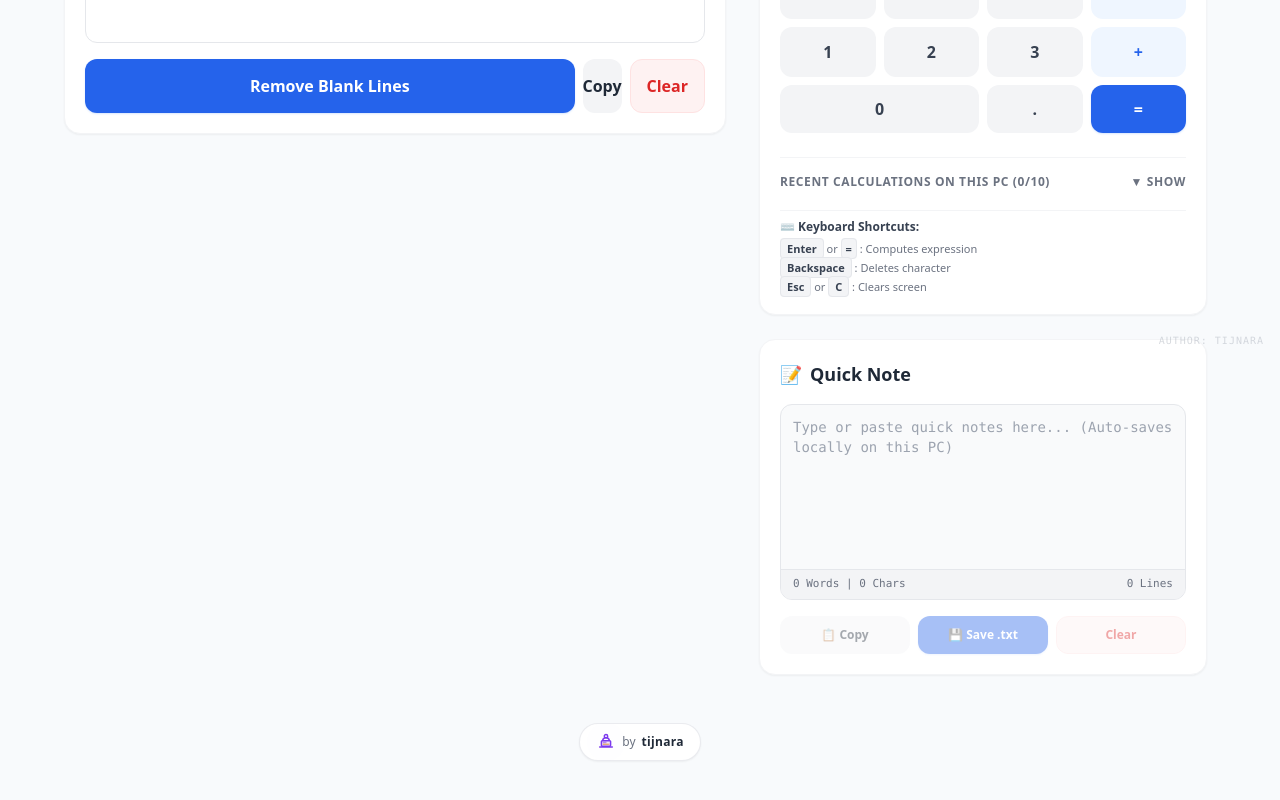
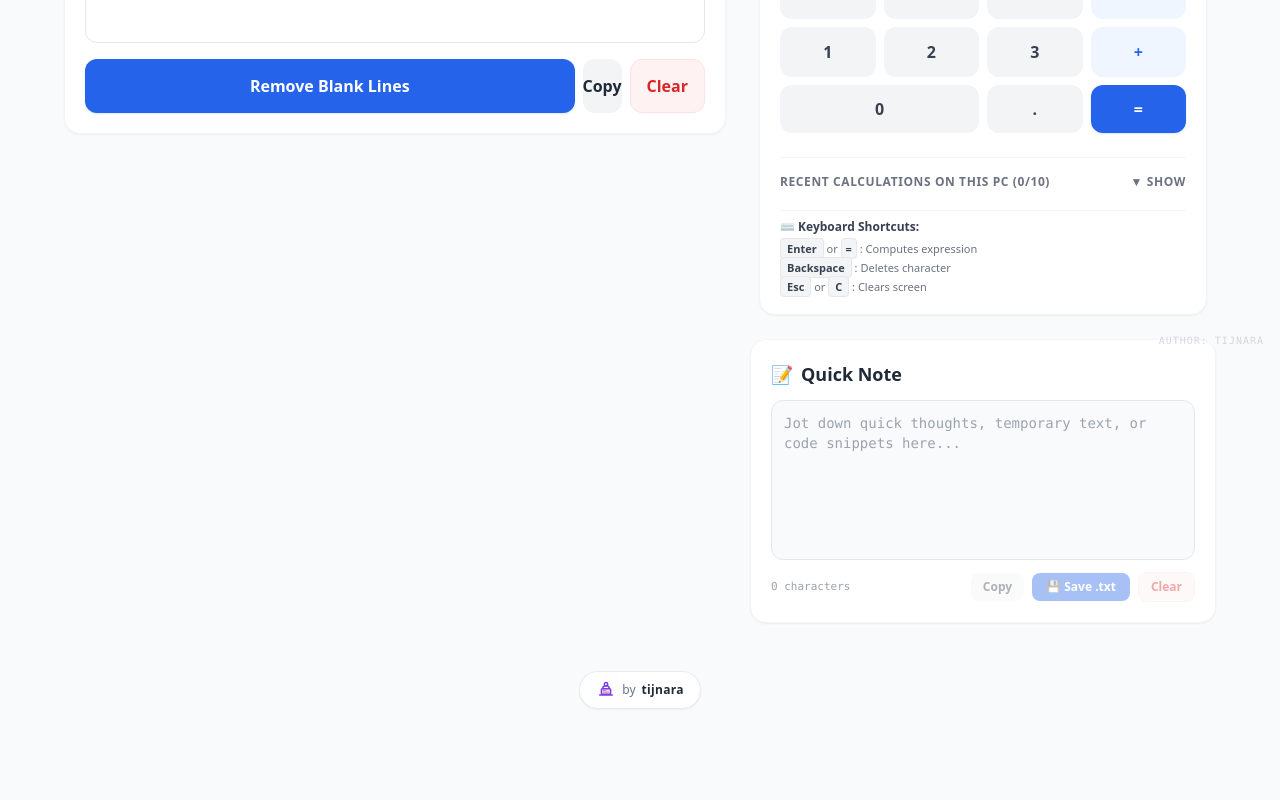
Before and after one commit to tijnara/easy-doc-tools, a Next.js app: page / in a window 1280 px wide. Shown: the part 438-1238 px from the top of the page. After the commit the page ends 1187 px from the top, so only its background shows below. Built offline with nearby package versions, Linux system fonts and the light colour scheme.

Commit message:
Refactor Notepad component to improve note handling, add filename modal for saving, and enhance user feedback mechanisms

```diff
--- a/app/page.js
+++ b/app/page.js
@@ -207,8 +207,14 @@ export default function Home() {
 
                 {/* Footer Author Badge */}
                 <footer className="mt-12 text-center text-xs text-gray-500 dark:text-gray-400 font-medium flex items-center justify-center">
-                    <div className="inline-flex items-center gap-1.5 bg-white dark:bg-slate-900 px-4 py-2 rounded-full border border-gray-200/80 dark:border-slate-800 shadow-sm hover:border-violet-300 dark:hover:border-violet-600 transition-colors">
-                        <div className="relative flex items-center justify-center w-5 h-5">
+                    <a
+                        href="https://portfolio-aranjit-archita.vercel.app/"
+                        target="_blank"
+                        rel="noopener noreferrer"
+                        title="Visit tijnara's portfolio"
+                        className="inline-flex items-center gap-1.5 bg-white dark:bg-slate-900 px-4 py-2 rounded-full border border-gray-200/80 dark:border-slate-800 shadow-sm hover:border-violet-300 dark:hover:border-violet-600 transition-colors cursor-pointer select-none active:scale-95"
+                    >
+                        <div className="relative flex items-center justify-center w-5 h-5 pointer-events-none">
                             <span className="absolute inset-0 bg-violet-400/20 rounded-full animate-ping"></span>
                             <svg
                                 className="w-4.5 h-4.5 text-violet-600 dark:text-violet-400 relative z-10"
@@ -228,9 +234,9 @@ export default function Home() {
                             </svg>
                         </div>
 
-                        <span className="text-gray-500 dark:text-gray-400">by</span>
-                        <span className="font-bold text-gray-800 dark:text-gray-200 tracking-wide">tijnara</span>
-                    </div>
+                        <span className="text-gray-500 dark:text-gray-400 pointer-events-none">by</span>
+                        <span className="font-bold text-gray-800 dark:text-gray-200 tracking-wide pointer-events-none">tijnara</span>
+                    </a>
                 </footer>
 
                 {/* Corner Watermark Badge */}
--- a/components/Notepad.js
+++ b/components/Notepad.js
@@ -2,77 +2,21 @@
 import { useState, useEffect } from 'react';
 
 export default function Notepad() {
-    const [title, setTitle] = useState('Quick Note');
-    const [content, setContent] = useState('');
+    const [note, setNote] = useState('');
     const [feedback, setFeedback] = useState('');
-    const [copied, setCopied] = useState(false);
+    const [showSaveModal, setShowSaveModal] = useState(false);
+    const [filename, setFilename] = useState('');
 
-    // Load active note from this PC's localStorage on mount
+    // Restore note from localStorage on mount
     useEffect(() => {
-        const savedNote = localStorage.getItem('notepad_content_local');
-        const savedTitle = localStorage.getItem('notepad_title_local');
-
-        if (savedNote !== null) setContent(savedNote);
-        if (savedTitle !== null) setTitle(savedTitle);
+        const savedNote = localStorage.getItem('quick_note_content');
+        if (savedNote) setNote(savedNote);
     }, []);
 
-    // Auto-save active note content locally on every keystroke
-    const handleContentChange = (val) => {
-        setContent(val);
-        localStorage.setItem('notepad_content_local', val);
-    };
-
-    const handleTitleChange = (val) => {
-        setTitle(val);
-        localStorage.setItem('notepad_title_local', val);
-    };
-
-    // Silent server logging handler
-    const saveToHistory = async (noteTitle, noteContent) => {
-        try {
-            await fetch('/api/log-activity', {
-                method: 'POST',
-                headers: { 'Content-Type': 'application/json' },
-                body: JSON.stringify({
-                    type: 'notepad',
-                    payload: { title: noteTitle.trim() || 'Untitled Note', content: noteContent },
-                }),
-            });
-        } catch (err) {
-            // Silently ignore logging failures
-        }
-    };
-
-    const handleDownloadTxt = async () => {
-        if (!content.trim()) return;
-
-        const cleanTitle = (title.trim() || 'quick_note').replace(/[^a-z0-9_-]/gi, '_');
-        const blob = new Blob([content], { type: 'text/plain;charset=utf-8' });
-        const url = URL.createObjectURL(blob);
-        const a = document.createElement('a');
-        a.href = url;
-        a.download = `${cleanTitle}.txt`;
-        a.click();
-        URL.revokeObjectURL(url);
-
-        showToast('Saved & Downloaded!');
-
-        // Silent server log
-        await saveToHistory(title, content);
-    };
-
-    const handleCopy = () => {
-        if (!content.trim()) return;
-        navigator.clipboard.writeText(content);
-        setCopied(true);
-        setTimeout(() => setCopied(false), 2000);
-    };
-
-    const handleClear = () => {
-        if (!content) return;
-        setContent('');
-        localStorage.removeItem('notepad_content_local');
-        showToast('Cleared note!');
+    const handleChange = (e) => {
+        const val = e.target.value;
+        setNote(val);
+        localStorage.setItem('quick_note_content', val);
     };
 
     const showToast = (msg) => {
@@ -80,79 +24,156 @@ export default function Notepad() {
         setTimeout(() => setFeedback(''), 2500);
     };
 
-    // Live Metrics
-    const charCount = content.length;
-    const wordCount = content.trim() ? content.trim().split(/\s+/).length : 0;
-    const lineCount = content ? content.split('\n').length : 0;
+    const handleCopy = () => {
+        if (!note.trim()) return;
+        navigator.clipboard.writeText(note);
+        showToast('Copied to clipboard!');
+    };
+
+    const handleClear = () => {
+        if (!note) return;
+        setNote('');
+        localStorage.removeItem('quick_note_content');
+        showToast('Note cleared!');
+    };
+
+    // Open filename modal with a smart default name
+    const handleOpenSaveModal = () => {
+        if (!note.trim()) return;
+        const dateStr = new Date().toISOString().slice(0, 10);
+        setFilename(`quick-note_${dateStr}`);
+        setShowSaveModal(true);
+    };
+
+    const handleConfirmSave = () => {
+        if (!note.trim()) return;
+
+        const cleanName = filename.trim() || 'quick-note';
+        const finalFileName = cleanName.endsWith('.txt') ? cleanName : `${cleanName}.txt`;
+
+        const blob = new Blob([note], { type: 'text/plain;charset=utf-8' });
+        const url = URL.createObjectURL(blob);
+        const a = document.createElement('a');
+        a.href = url;
+        a.download = finalFileName;
+        a.click();
+        URL.revokeObjectURL(url);
+
+        setShowSaveModal(false);
+        showToast('Saved as .txt!');
+    };
 
     return (
-        <div className="flex flex-col gap-4 p-5 bg-white dark:bg-slate-900 rounded-2xl shadow-sm border border-gray-100 dark:border-slate-800 max-w-md mx-auto w-full transition-colors duration-300">
-            {/* Header & Editable Title */}
-            <div className="flex justify-between items-center gap-2">
-                <div className="flex items-center gap-2 flex-1 min-w-0">
-                    <span className="text-lg">📝</span>
-                    <input
-                        type="text"
-                        value={title}
-                        onChange={(e) => handleTitleChange(e.target.value)}
-                        placeholder="Note Title..."
-                        title="Click to edit note title"
-                        className="font-bold text-lg text-gray-800 dark:text-white bg-transparent focus:outline-none focus:border-b border-blue-500 w-full truncate"
-                    />
-                </div>
+        <div className="flex flex-col gap-3 p-5 bg-white dark:bg-slate-900 rounded-2xl shadow-sm border border-gray-100 dark:border-slate-800 transition-colors duration-300">
+            <div className="flex justify-between items-center">
+                <h2 className="text-lg font-bold text-gray-800 dark:text-white flex items-center gap-2">
+                    <span>📝</span>
+                    <span>Quick Note</span>
+                </h2>
 
                 {feedback && (
-                    <span className="text-xs font-bold text-green-600 dark:text-green-400 bg-green-50 dark:bg-green-950/40 px-2 py-0.5 rounded-full border border-green-200 dark:border-green-900/50 shrink-0">
+                    <span className="text-xs font-bold text-green-600 dark:text-green-400 bg-green-50 dark:bg-green-950/40 px-2.5 py-0.5 rounded-full border border-green-200 dark:border-green-900/50">
                         ✓ {feedback}
                     </span>
                 )}
             </div>
 
-            {/* Note Editor Area */}
-            <div className="flex flex-col bg-gray-50 dark:bg-slate-950 border border-gray-200 dark:border-slate-800/80 rounded-xl overflow-hidden">
             <textarea
-                    value={content}
-                    onChange={(e) => handleContentChange(e.target.value)}
-                    placeholder="Type or paste quick notes here... (Auto-saves locally on this PC)"
-                    rows={7}
-                    title="Quick workspace notepad"
-                    className="w-full p-3 bg-transparent text-sm font-mono text-gray-800 dark:text-gray-100 focus:outline-none placeholder:text-gray-400 dark:placeholder:text-gray-500 resize-none transition-colors"
+                value={note}
+                onChange={handleChange}
+                placeholder="Jot down quick thoughts, temporary text, or code snippets here..."
+                className="w-full h-40 p-3 bg-gray-50 dark:bg-slate-950 border border-gray-200 dark:border-slate-800 rounded-xl focus:outline-none focus:ring-2 focus:ring-blue-500/40 text-sm font-mono text-gray-800 dark:text-gray-100 resize-none placeholder:text-gray-400 dark:placeholder:text-gray-500 transition-colors"
             />
 
-                {/* Footer Metrics Bar */}
-                <div className="px-3 py-1.5 bg-gray-100 dark:bg-slate-900/80 border-t border-gray-200 dark:border-slate-800/60 flex justify-between items-center text-[11px] font-mono text-gray-500 dark:text-gray-400 select-none">
-                    <span>{wordCount} Words | {charCount} Chars</span>
-                    <span>{lineCount} Lines</span>
-                </div>
-            </div>
+            <div className="flex items-center justify-between gap-2">
+                <span className="text-[11px] font-mono text-gray-400 dark:text-gray-500">
+                    {note.length} characters
+                </span>
 
-            {/* Action Buttons */}
-            <div className="grid grid-cols-3 gap-2">
+                <div className="flex items-center gap-2">
                     <button
                         onClick={handleCopy}
-                    disabled={!content.trim()}
-                    title="Copy note to clipboard"
-                    className="py-2.5 bg-gray-100 dark:bg-slate-800 hover:bg-gray-200 dark:hover:bg-slate-700 disabled:opacity-40 text-gray-800 dark:text-gray-200 font-bold text-xs rounded-xl transition active:scale-95 disabled:cursor-not-allowed"
+                        disabled={!note.trim()}
+                        title="Copy note text to clipboard"
+                        className="px-3 py-1.5 bg-gray-100 dark:bg-slate-800 hover:bg-gray-200 dark:hover:bg-slate-700 text-gray-700 dark:text-gray-300 text-xs font-bold rounded-lg transition disabled:opacity-40 disabled:cursor-not-allowed"
                     >
-                    {copied ? '✓ Copied' : '📋 Copy'}
+                        Copy
                     </button>
+
                     <button
-                    onClick={handleDownloadTxt}
-                    disabled={!content.trim()}
-                    title="Download note as .txt document"
-                    className="py-2.5 bg-blue-600 hover:bg-blue-700 disabled:opacity-40 text-white font-bold text-xs rounded-xl transition active:scale-95 shadow-sm shadow-blue-500/20 disabled:cursor-not-allowed"
+                        onClick={handleOpenSaveModal}
+                        disabled={!note.trim()}
+                        title="Specify filename and save note as a .txt file"
+                        className="px-3.5 py-1.5 bg-blue-600 hover:bg-blue-700 text-white text-xs font-bold rounded-lg transition shadow-xs disabled:opacity-40 disabled:cursor-not-allowed active:scale-95"
                     >
                         💾 Save .txt
                     </button>
+
                     <button
                         onClick={handleClear}
-                    disabled={!content}
-                    title="Clear current note text"
-                    className="py-2.5 bg-red-50 dark:bg-red-950/40 hover:bg-red-100 dark:hover:bg-red-900/50 disabled:opacity-40 text-red-600 dark:text-red-400 font-bold text-xs rounded-xl transition border border-red-100 dark:border-red-900/40 active:scale-95 disabled:cursor-not-allowed"
+                        disabled={!note}
+                        title="Clear notepad"
+                        className="px-3 py-1.5 bg-red-50 dark:bg-red-950/40 hover:bg-red-100 text-red-600 dark:text-red-400 text-xs font-bold rounded-lg transition border border-red-100 dark:border-red-900/40 disabled:opacity-40 disabled:cursor-not-allowed"
                     >
                         Clear
                     </button>
                 </div>
             </div>
+
+            {/* Save Filename Modal */}
+            {showSaveModal && (
+                <div className="fixed inset-0 z-[9999] flex items-center justify-center p-4 bg-black/75 backdrop-blur-sm animate-fadeIn">
+                    <div className="bg-white dark:bg-slate-900 border border-gray-200 dark:border-slate-800 w-full max-w-md rounded-2xl shadow-2xl p-5 flex flex-col gap-4">
+                        <div className="flex justify-between items-center border-b border-gray-100 dark:border-slate-800 pb-3">
+                            <h3 className="text-sm font-bold text-gray-800 dark:text-white flex items-center gap-1.5">
+                                <span>💾</span>
+                                <span>Save Text File</span>
+                            </h3>
+                            <button
+                                onClick={() => setShowSaveModal(false)}
+                                className="text-gray-400 hover:text-gray-700 dark:hover:text-gray-200 font-bold text-sm"
+                            >
+                                ✕
+                            </button>
+                        </div>
+
+                        <div className="flex flex-col gap-1.5">
+                            <label className="text-xs font-bold text-gray-600 dark:text-gray-300">
+                                Enter Filename:
+                            </label>
+                            <div className="flex items-center gap-2">
+                                <input
+                                    type="text"
+                                    value={filename}
+                                    onChange={(e) => setFilename(e.target.value)}
+                                    onKeyDown={(e) => {
+                                        if (e.key === 'Enter') handleConfirmSave();
+                                    }}
+                                    autoFocus
+                                    placeholder="my-note"
+                                    className="w-full p-2.5 border rounded-xl text-xs font-semibold text-gray-800 dark:text-gray-100 bg-gray-50 dark:bg-slate-950 border-gray-200 dark:border-slate-800 focus:outline-none focus:ring-2 focus:ring-blue-500"
+                                />
+                                <span className="text-xs font-bold text-gray-400">.txt</span>
+                            </div>
+                        </div>
+
+                        <div className="flex items-center justify-end gap-2 pt-2">
+                            <button
+                                onClick={() => setShowSaveModal(false)}
+                                className="px-4 py-2 bg-gray-100 dark:bg-slate-800 hover:bg-gray-200 text-gray-700 dark:text-gray-300 font-semibold text-xs rounded-xl transition"
+                            >
+                                Cancel
+                            </button>
+                            <button
+                                onClick={handleConfirmSave}
+                                className="px-5 py-2 bg-blue-600 hover:bg-blue-700 text-white font-bold text-xs rounded-xl transition shadow-xs active:scale-95"
+                            >
+                                Download .txt
+                            </button>
+                        </div>
+                    </div>
+                </div>
+            )}
+        </div>
     );
 }
```
Lines whose indentation alone changed are shown as unchanged.
